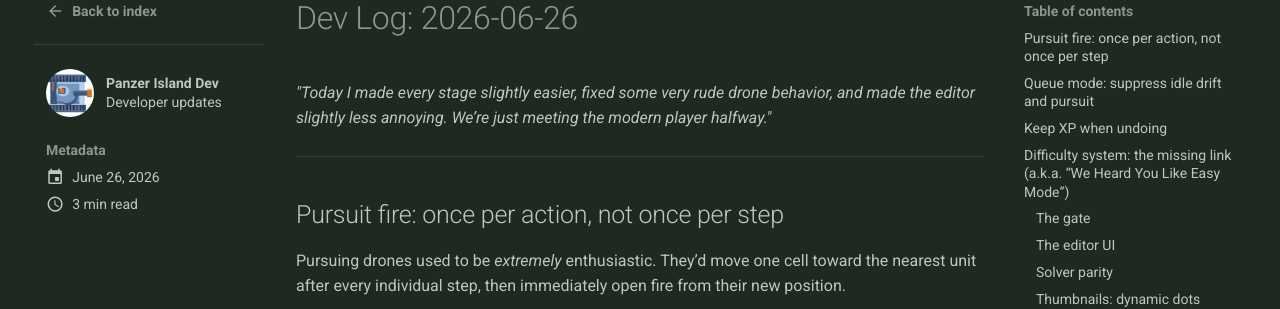
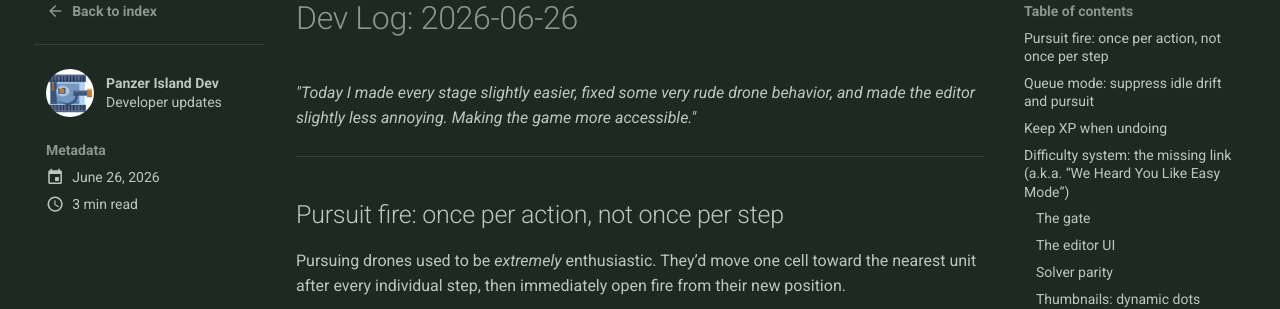
Before and after one commit to rhedak/panzer_island_pages, an MkDocs documentation site: the page built from docs/blog/posts/2026-06-26-dev-log.md, in a window 1280 px wide and 900 px high. Shown: the part 164-473 px from the top of the window. Built offline with MkDocs 1.6.1 and Material for MkDocs 9.7.7, drawn with Linux system fonts in a browser that asks for light colours.

Commit message:
small fix

```diff
--- a/docs/blog/posts/2026-06-26-dev-log.md
+++ b/docs/blog/posts/2026-06-26-dev-log.md
@@ -8,7 +8,7 @@ authors:
 
 # Dev Log: 2026-06-26
 
-*"Today I made every stage slightly easier, fixed some very rude drone behavior, and made the editor slightly less annoying. We’re just meeting the modern player halfway."*
+*"Today I made every stage slightly easier, fixed some very rude drone behavior, and made the editor slightly less annoying. Making the game more accessible."*
 
 <!-- more -->
 
```
